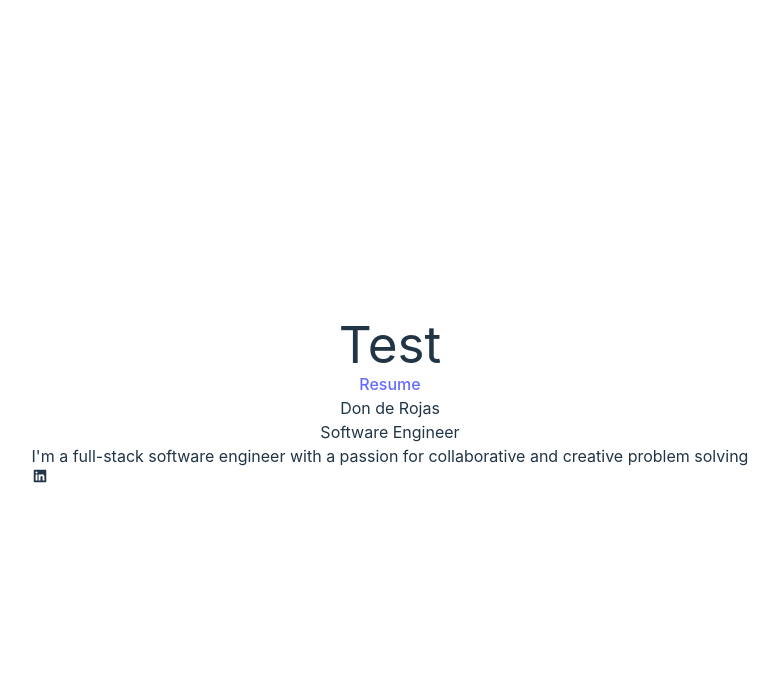
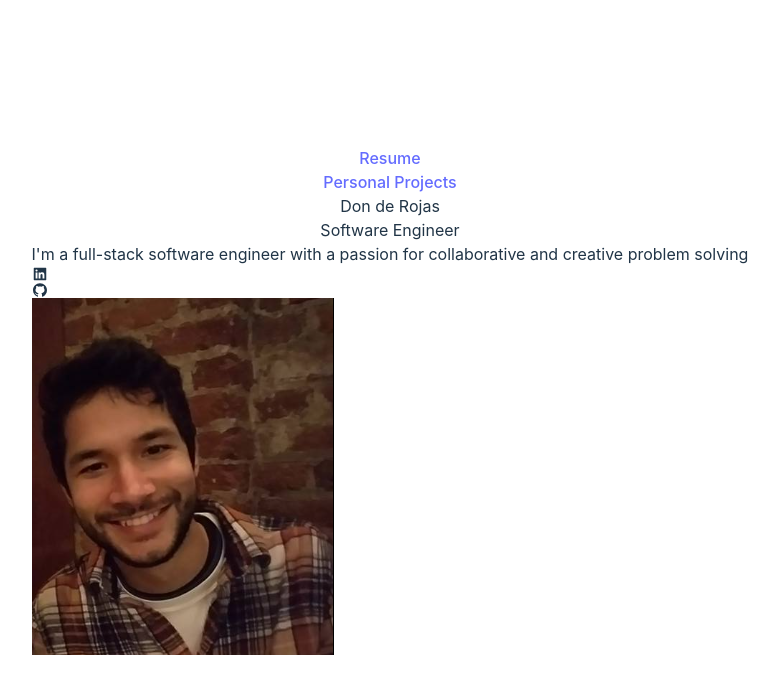
Before and after one commit to dderojas/Portfolio-Page, a React (Vite) app: page / in a window 1280 px wide. Shown: the top 694 px of the page, without its empty margins (250-1029 px from the left). Built offline with nearby package versions, Linux system fonts and the light colour scheme.

Commit message:
add profile picture, adjust layout

```diff
--- a/src/App.tsx
+++ b/src/App.tsx
@@ -1,4 +1,4 @@
-import { AiFillLinkedin } from 'react-icons/ai'
+import { AiFillLinkedin, AiOutlineGithub  } from 'react-icons/ai'
 import './App.css'
 
 function App() {
@@ -8,19 +8,27 @@ function App() {
 <div>
       <main className=" bg-white px-10 dark:bg-gray-900 md:px-20 lg:px-40">
         <section className="min-h-screen">
-          <nav className="py-10 mb-12 flex justify-between dark:text-white">
-            <h1 className="font-burtons text-xl">Test</h1>
+          <nav className="py-10 mb-12 flex justify-end dark:text-white">
             <ul className="flex items-center">
               <li>
                 <a
-                  className="bg-gradient-to-r from-cyan-500 text- to-teal-500 text-white px-4 py-2 border-none rounded-md ml-8"
+                  className="bg-gradient-to-r from-slate-500 text- to-teal-500 text-white px-4 py-2 border-none rounded-md ml-8"
                   href="#"
                 >
                   Resume
                 </a>
               </li>
+              <li>
+                <a
+                  className="bg-gradient-to-r from-slate-500 text- to-teal-500 text-white px-4 py-2 border-none rounded-md ml-8"
+                  href="#"
+                >
+                  Personal Projects
+                </a>
+              </li>
             </ul>
           </nav>
+          <div className="flex">
             <div className="text-center p-10 py-10">
               <h2 className="text-5xl py-2 text-teal-600 font-medium dark:text-teal-400 md:text-6xl">
                 Don de Rojas
@@ -33,7 +41,10 @@ function App() {
               </p>
               <div className="text-5xl flex justify-center gap-16 py-3 text-gray-600 dark:text-gray-400">
                 <AiFillLinkedin />
+                <AiOutlineGithub />
               </div>
+            </div>
+            <img src={'../public/profile-photo.png'} className="rounded-full h-80 w-80"/>
           </div>
         </section>
       </main>
```
Also changed, not shown: public/profile-photo.png (added). Lines whose indentation alone changed are shown as unchanged.
